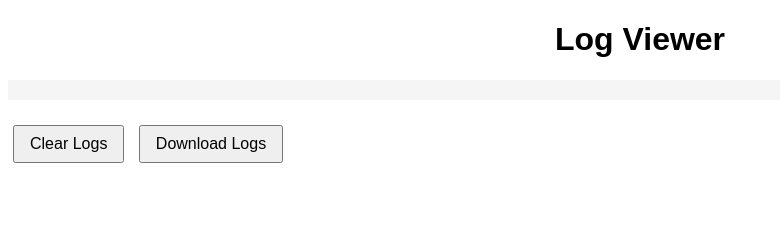
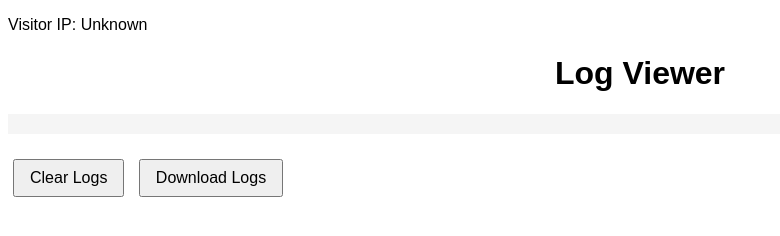
Before and after one commit to NotSecure-In/lookup-bughunter, a plain HTML site: page index.html in a window 1280 px wide. Shown: the whole page, without its empty margins (0-780 px from the left). Drawn offline with Linux system fonts and the light colour scheme; no server answers.

Commit message:
Update index.html
add visitors ip manually on github by adrianalvird

```diff
--- a/index.html
+++ b/index.html
@@ -5,6 +5,7 @@
   <link rel="stylesheet" type="text/css" href="styles.css">
 </head>
 <body>
+  <p>Visitor IP: <span id="visitorIP"></span></p>
   <h1>Log Viewer</h1>
 
   <div id="logs"></div>
```
